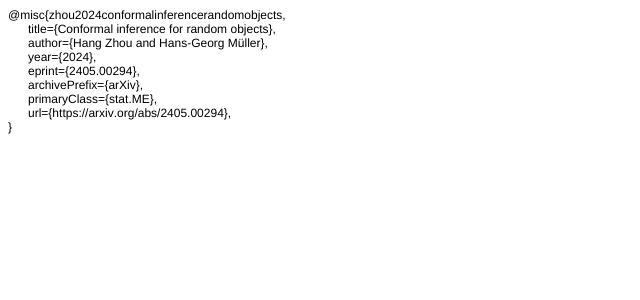
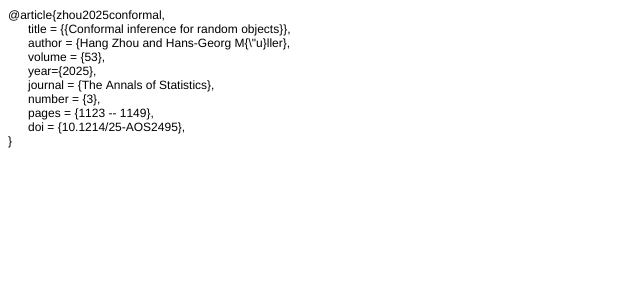
Before and after one commit to hg-zh/hg-zh.github.io, a Jekyll site: the page files/arXiv_OC.html, which Jekyll copies as it is, in a window 1280 px wide. Shown: the top 300 px of the page, without its empty margins (0-640 px from the left). Built offline with Jekyll 4.4.1, drawn with Linux system fonts in a browser that asks for light colours.

Commit message:
Update arXiv_OC.html

```diff
--- a/files/arXiv_OC.html
+++ b/files/arXiv_OC.html
@@ -12,14 +12,15 @@
   </style>
 </head>
 <body>
-<p class="p1"><span class="s1">@misc{zhou2024conformalinferencerandomobjects,</span></p>
-<p class="p1"><span class="s1"><span class="Apple-converted-space">      </span>title={Conformal inference for random objects},<span class="Apple-converted-space"> </span></span></p>
-<p class="p1"><span class="s1"><span class="Apple-converted-space">      </span>author={Hang Zhou and Hans-Georg Müller},</span></p>
-<p class="p1"><span class="s1"><span class="Apple-converted-space">      </span>year={2024},</span></p>
-<p class="p1"><span class="s1"><span class="Apple-converted-space">      </span>eprint={2405.00294},</span></p>
-<p class="p1"><span class="s1"><span class="Apple-converted-space">      </span>archivePrefix={arXiv},</span></p>
-<p class="p1"><span class="s1"><span class="Apple-converted-space">      </span>primaryClass={stat.ME},</span></p>
-<p class="p1"><span class="s1"><span class="Apple-converted-space">      </span>url={https://arxiv.org/abs/2405.00294},<span class="Apple-converted-space"> </span></span></p>
+<p class="p1"><span class="s1">@article{zhou2025conformal,</span></p>
+<p class="p1"><span class="s1"><span class="Apple-converted-space">      </span>title = {{Conformal inference for random objects}},<span class="Apple-converted-space"> </span></span></p>
+<p class="p1"><span class="s1"><span class="Apple-converted-space">      </span>author = {Hang Zhou and Hans-Georg M{\"u}ller},</span></p>
+<p class="p1"><span class="s1"><span class="Apple-converted-space">      </span>volume = {53},</span></p>
+<p class="p1"><span class="s1"><span class="Apple-converted-space">      </span>year={2025},</span></p>
+<p class="p1"><span class="s1"><span class="Apple-converted-space">      </span>journal = {The Annals of Statistics},</span></p>
+<p class="p1"><span class="s1"><span class="Apple-converted-space">      </span>number = {3},</span></p>
+<p class="p1"><span class="s1"><span class="Apple-converted-space">      </span>pages = {1123 -- 1149},</span></p>
+<p class="p1"><span class="s1"><span class="Apple-converted-space">      </span>doi = {10.1214/25-AOS2495},<span class="Apple-converted-space"> </span></span></p>
 <p class="p1"><span class="s1">}</span></p>
 </body>
 </html>
```
